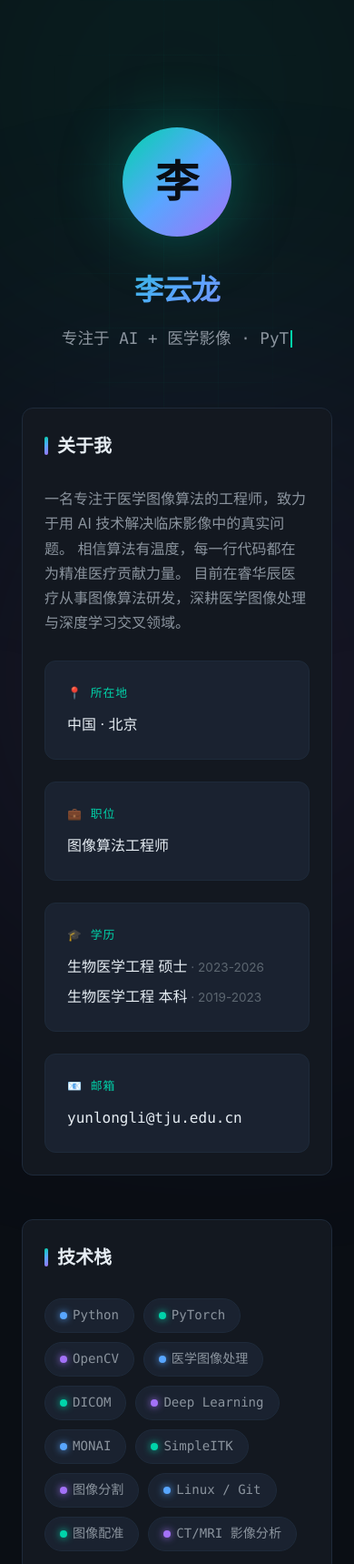
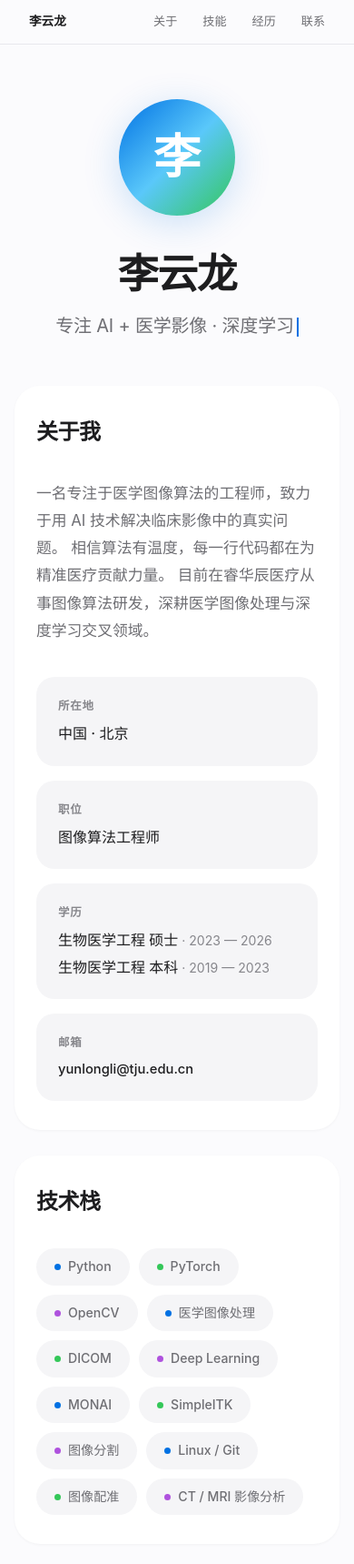
Before and after one commit to yli521770-bit/about-me, a plain HTML site: page index.html in a window 390 px wide. Shown: the top 1719 px of the page at 91% size. Drawn offline with Linux system fonts and the light colour scheme.

Commit message:
更新Apple风格设计

```diff
--- a/index.html
+++ b/index.html
@@ -3,28 +3,29 @@
 <head>
 <meta charset="UTF-8">
 <meta name="viewport" content="width=device-width, initial-scale=1.0">
-<title>个人主页 - 关于我</title>
+<title>李云龙 — 个人主页</title>
 <style>
-  /* ========== Reset & Base ========== */
   *, *::before, *::after { box-sizing: border-box; margin: 0; padding: 0; }
 
   :root {
-    --bg: #0a0e14;
-    --surface: #131820;
-    --surface-hover: #1a2230;
-    --border: #1e2a3a;
-    --text-primary: #e6edf3;
-    --text-secondary: #8b949e;
-    --text-muted: #5c6670;
-    --accent: #00d4aa;
-    --accent-glow: rgba(0, 212, 170, 0.25);
-    --blue: #58a6ff;
-    --purple: #a371f7;
-    --gradient: linear-gradient(135deg, var(--accent) 0%, var(--blue) 50%, var(--purple) 100%);
-    --radius: 12px;
-    --transition: 0.3s cubic-bezier(0.4, 0, 0.2, 1);
-    --font-mono: 'SF Mono', 'Cascadia Code', 'Fira Code', 'JetBrains Mono', 'Consolas', monospace;
-    --font-sans: -apple-system, BlinkMacSystemFont, 'Segoe UI', 'PingFang SC', 'Microsoft YaHei', sans-serif;
+    --bg: #fbfbfd;
+    --surface: #ffffff;
+    --text-primary: #1d1d1f;
+    --text-secondary: #6e6e73;
+    --text-tertiary: #86868b;
+    --accent: #0071e3;
+    --accent-hover: #0077ed;
+    --border: #d2d2d7;
+    --border-light: #e8e8ed;
+    --shadow-sm: 0 1px 3px rgba(0,0,0,0.04);
+    --shadow-md: 0 4px 20px rgba(0,0,0,0.06);
+    --shadow-lg: 0 20px 60px rgba(0,0,0,0.08);
+    --radius-sm: 12px;
+    --radius: 20px;
+    --radius-lg: 28px;
+    --transition: 0.35s cubic-bezier(0.25, 0.1, 0.25, 1);
+    --font-sans: -apple-system, BlinkMacSystemFont, 'SF Pro Display', 'SF Pro Text', 'PingFang SC', 'Hiragino Sans GB', 'Microsoft YaHei', sans-serif;
+    --font-mono: 'SF Mono', 'Cascadia Code', 'Fira Code', 'JetBrains Mono', monospace;
   }
 
   html { scroll-behavior: smooth; }
@@ -33,182 +34,161 @@
     font-family: var(--font-sans);
     background: var(--bg);
     color: var(--text-primary);
-    line-height: 1.7;
-    min-height: 100vh;
-    overflow-x: hidden;
+    line-height: 1.6;
+    -webkit-font-smoothing: antialiased;
+    -moz-osx-font-smoothing: grayscale;
   }
 
-  /* ========== Animated background grid ========== */
-  .bg-grid {
-    position: fixed;
-    inset: 0;
-    z-index: 0;
-    pointer-events: none;
-    background-image:
-      linear-gradient(rgba(0, 212, 170, 0.03) 1px, transparent 1px),
-      linear-gradient(90deg, rgba(0, 212, 170, 0.03) 1px, transparent 1px);
-    background-size: 60px 60px;
-    mask-image: radial-gradient(ellipse 60% 60% at 50% 30%, black 30%, transparent 70%);
+  /* ===== Nav ===== */
+  .nav {
+    position: sticky;
+    top: 0;
+    z-index: 100;
+    backdrop-filter: saturate(180%) blur(20px);
+    -webkit-backdrop-filter: saturate(180%) blur(20px);
+    background: rgba(251, 251, 253, 0.72);
+    border-bottom: 1px solid var(--border-light);
+  }
+  .nav-inner {
+    max-width: 1024px;
+    margin: 0 auto;
+    padding: 0 32px;
+    height: 48px;
+    display: flex;
+    align-items: center;
+    justify-content: space-between;
+    font-size: 0.85rem;
+    font-weight: 500;
+  }
+  .nav-name { color: var(--text-primary); font-weight: 600; }
+  .nav-links { display: flex; gap: 28px; list-style: none; }
+  .nav-links a {
+    color: var(--text-secondary);
+    text-decoration: none;
+    transition: color var(--transition);
+    font-size: 0.82rem;
+  }
+  .nav-links a:hover { color: var(--accent); }
+
+  /* ===== Container ===== */
+  .container {
+    max-width: 800px;
+    margin: 0 auto;
+    padding: 0 32px;
   }
 
-  .bg-glow {
-    position: fixed;
-    width: 600px;
-    height: 600px;
-    border-radius: 50%;
-    filter: blur(180px);
-    opacity: 0.12;
-    pointer-events: none;
-    z-index: 0;
-  }
-  .bg-glow--top {
-    top: -200px;
-    left: 50%;
-    transform: translateX(-50%);
-    background: var(--accent);
-  }
-  .bg-glow--bottom {
-    bottom: -200px;
-    right: -150px;
-    background: var(--purple);
-  }
-
-  /* ========== Layout ========== */
-  .container {
-    position: relative;
-    z-index: 1;
-    max-width: 960px;
-    margin: 0 auto;
-    padding: 60px 24px 80px;
-  }
-
-  /* ========== Header / Hero ========== */
+  /* ===== Hero ===== */
   .hero {
     text-align: center;
-    padding: 80px 0 60px;
+    padding: 100px 0 80px;
   }
-
   .avatar {
-    width: 120px;
-    height: 120px;
+    width: 128px;
+    height: 128px;
     border-radius: 50%;
-    background: var(--gradient);
+    background: linear-gradient(135deg, #0071e3 0%, #5ac8fa 50%, #34c759 100%);
     display: flex;
     align-items: center;
     justify-content: center;
-    margin: 0 auto 32px;
-    font-size: 48px;
+    margin: 0 auto 40px;
+    font-size: 52px;
+    font-weight: 600;
+    color: #fff;
+    letter-spacing: 0;
+    box-shadow: 0 8px 40px rgba(0, 113, 227, 0.2);
+  }
+  .hero h1 {
+    font-size: clamp(2.8rem, 6vw, 4rem);
     font-weight: 700;
-    color: var(--bg);
-    position: relative;
-    box-shadow: 0 0 60px var(--accent-glow);
-    animation: avatarPulse 3s ease-in-out infinite;
+    letter-spacing: -0.03em;
+    color: var(--text-primary);
+    margin-bottom: 16px;
+    line-height: 1.1;
   }
-  @keyframes avatarPulse {
-    0%, 100% { box-shadow: 0 0 40px var(--accent-glow); }
-    50%      { box-shadow: 0 0 80px rgba(0, 212, 170, 0.4); }
-  }
-
-  .hero h1 {
-    font-size: clamp(2rem, 5vw, 2.8rem);
-    font-weight: 800;
-    background: var(--gradient);
-    -webkit-background-clip: text;
-    -webkit-text-fill-color: transparent;
-    background-clip: text;
-    letter-spacing: -0.02em;
-    margin-bottom: 12px;
-  }
-
   .hero .tagline {
-    font-size: 1.1rem;
+    font-size: 1.25rem;
     color: var(--text-secondary);
-    font-family: var(--font-mono);
     font-weight: 400;
+    letter-spacing: -0.01em;
   }
   .hero .tagline .cursor {
     display: inline-block;
     width: 2px;
-    height: 1.1em;
+    height: 1.05em;
     background: var(--accent);
     vertical-align: text-bottom;
-    margin-left: 2px;
+    margin-left: 3px;
     animation: blink 1s step-end infinite;
   }
-  @keyframes blink { 0%, 100% { opacity: 1; } 50% { opacity: 0; } }
+  @keyframes blink { 0%,100%{opacity:1} 50%{opacity:0} }
 
-  /* ========== Section common ========== */
+  /* ===== Section ===== */
   .section {
-    margin-bottom: 48px;
+    margin-bottom: 28px;
     background: var(--surface);
-    border: 1px solid var(--border);
-    border-radius: var(--radius);
-    padding: 40px;
-    backdrop-filter: blur(12px);
-    transition: border-color var(--transition);
+    border-radius: var(--radius-lg);
+    padding: 48px 52px;
+    box-shadow: var(--shadow-sm);
+    transition: box-shadow var(--transition);
   }
-  .section:hover {
-    border-color: rgba(0, 212, 170, 0.3);
+  .section:hover { box-shadow: var(--shadow-md); }
+
+  @media (max-width: 640px) {
+    .section { padding: 32px 24px; }
+    .container { padding: 0 16px; }
+    .hero { padding: 60px 0 50px; }
   }
 
   .section-title {
-    display: flex;
-    align-items: center;
-    gap: 10px;
-    font-size: 1.25rem;
+    font-size: 1.5rem;
     font-weight: 700;
-    margin-bottom: 28px;
+    letter-spacing: -0.02em;
+    margin-bottom: 32px;
     color: var(--text-primary);
   }
-  .section-title::before {
-    content: '';
-    display: inline-block;
-    width: 4px;
-    height: 20px;
-    background: var(--gradient);
-    border-radius: 2px;
+
+  /* ===== About ===== */
+  .about-text {
+    color: var(--text-secondary);
+    font-size: 1.05rem;
+    line-height: 1.8;
+    margin-bottom: 36px;
   }
-
-  /* ========== Intro ========== */
   .intro-grid {
     display: grid;
     grid-template-columns: 1fr 1fr;
-    gap: 24px;
+    gap: 16px;
   }
-  @media (max-width: 640px) {
-    .intro-grid { grid-template-columns: 1fr; }
-    .section { padding: 24px; }
-  }
+  @media (max-width: 640px) { .intro-grid { grid-template-columns: 1fr; } }
 
   .intro-card {
-    background: var(--surface-hover);
-    border: 1px solid var(--border);
+    background: #f5f5f7;
     border-radius: var(--radius);
-    padding: 24px;
-    transition: border-color var(--transition), transform var(--transition);
+    padding: 22px 24px;
+    transition: background var(--transition);
+    cursor: default;
   }
-  .intro-card:hover {
-    border-color: rgba(88, 166, 255, 0.4);
-    transform: translateY(-2px);
-  }
+  .intro-card:hover { background: #eeee f0; }
   .intro-card .label {
-    font-size: 0.8rem;
+    font-size: 0.78rem;
+    font-weight: 600;
     text-transform: uppercase;
-    letter-spacing: 0.08em;
-    color: var(--accent);
-    font-family: var(--font-mono);
-    margin-bottom: 10px;
+    letter-spacing: 0.06em;
+    color: var(--text-tertiary);
+    margin-bottom: 8px;
   }
   .intro-card .value {
     color: var(--text-primary);
     font-size: 1rem;
+    font-weight: 500;
   }
   .intro-card .value small {
-    color: var(--text-muted);
-    font-size: 0.85rem;
+    color: var(--text-tertiary);
+    font-size: 0.88rem;
+    font-weight: 400;
   }
 
-  /* ========== Skills ========== */
+  /* ===== Skills ===== */
   .skills-row {
     display: flex;
     flex-wrap: wrap;
@@ -217,189 +197,174 @@
   .skill-tag {
     display: inline-flex;
     align-items: center;
-    gap: 6px;
-    padding: 6px 16px;
-    border-radius: 20px;
+    gap: 8px;
+    padding: 9px 20px;
+    border-radius: 100px;
     font-size: 0.88rem;
-    font-family: var(--font-mono);
-    background: var(--surface-hover);
-    border: 1px solid var(--border);
+    font-weight: 500;
+    background: #f5f5f7;
     color: var(--text-secondary);
     transition: all var(--transition);
+    cursor: default;
   }
   .skill-tag:hover {
-    border-color: var(--accent);
-    color: var(--accent);
-    box-shadow: 0 0 20px rgba(0, 212, 170, 0.1);
+    background: var(--accent);
+    color: #fff;
   }
   .skill-tag .dot {
-    width: 8px;
-    height: 8px;
+    width: 7px;
+    height: 7px;
     border-radius: 50%;
     flex-shrink: 0;
+    transition: background var(--transition);
   }
-  .dot--green  { background: var(--accent); box-shadow: 0 0 8px var(--accent); }
-  .dot--blue   { background: var(--blue);  box-shadow: 0 0 8px var(--blue); }
-  .dot--purple { background: var(--purple);box-shadow: 0 0 8px var(--purple); }
+  .skill-tag:hover .dot { background: #fff !important; box-shadow: none; }
+  .dot--a { background: #0071e3; }
+  .dot--b { background: #34c759; }
+  .dot--c { background: #af52de; }
 
-  /* ========== QR / Contact ========== */
+  /* ===== Timeline ===== */
+  .timeline {
+    display: flex;
+    flex-direction: column;
+    gap: 0;
+  }
+  .timeline-item {
+    display: grid;
+    grid-template-columns: 140px 1fr;
+    gap: 24px;
+    padding: 20px 0;
+    border-bottom: 1px solid var(--border-light);
+    align-items: start;
+  }
+  .timeline-item:last-child { border-bottom: none; }
+  @media (max-width: 640px) {
+    .timeline-item { grid-template-columns: 1fr; gap: 4px; }
+  }
+  .timeline-item .date {
+    font-size: 0.85rem;
+    color: var(--text-tertiary);
+    font-weight: 500;
+    padding-top: 2px;
+  }
+  .timeline-item .body .title {
+    font-weight: 600;
+    color: var(--text-primary);
+    font-size: 1rem;
+    margin-bottom: 4px;
+  }
+  .timeline-item .body .desc {
+    color: var(--text-secondary);
+    font-size: 0.9rem;
+    line-height: 1.6;
+  }
+
+  /* ===== Contact ===== */
   .contact-grid {
     display: grid;
-    grid-template-columns: 1fr 1fr;
-    gap: 32px;
+    grid-template-columns: auto 1fr;
+    gap: 48px;
     align-items: center;
   }
   @media (max-width: 640px) {
-    .contact-grid { grid-template-columns: 1fr; }
+    .contact-grid { grid-template-columns: 1fr; justify-items: center; }
   }
-
   .qr-wrapper {
     display: flex;
     flex-direction: column;
     align-items: center;
-    gap: 16px;
+    gap: 14px;
   }
   .qr-box {
-    width: 180px;
-    height: 180px;
+    width: 160px;
+    height: 160px;
     background: #fff;
     border-radius: var(--radius);
     display: flex;
     align-items: center;
     justify-content: center;
-    padding: 12px;
-    box-shadow: 0 0 40px rgba(0, 212, 170, 0.15);
+    padding: 10px;
+    box-shadow: var(--shadow-md);
     transition: box-shadow var(--transition);
   }
-  .qr-box:hover {
-    box-shadow: 0 0 60px rgba(0, 212, 170, 0.3);
+  .qr-box:hover { box-shadow: var(--shadow-lg); }
+  .qr-box img { width: 100%; height: 100%; border-radius: 10px; }
+  .qr-label {
+    font-size: 0.82rem;
+    color: var(--text-tertiary);
+    text-align: center;
+    font-weight: 500;
   }
-  /* QR code built with pure CSS/SVG — replace with a real QR image */
-  .qr-svg {
-    width: 100%;
-    height: 100%;
-  }
-  .qr-label {
-    font-size: 0.85rem;
-    color: var(--text-muted);
-    font-family: var(--font-mono);
-    text-align: center;
-  }
-
   .contact-links {
     display: flex;
     flex-direction: column;
-    gap: 16px;
+    gap: 12px;
   }
   .contact-link {
     display: flex;
     align-items: center;
-    gap: 12px;
-    padding: 14px 18px;
+    gap: 14px;
+    padding: 16px 20px;
     border-radius: var(--radius);
-    background: var(--surface-hover);
-    border: 1px solid var(--border);
-    color: var(--text-secondary);
+    background: #f5f5f7;
+    color: var(--text-primary);
     text-decoration: none;
-    font-family: var(--font-mono);
-    font-size: 0.92rem;
+    font-size: 0.95rem;
+    font-weight: 500;
     transition: all var(--transition);
   }
   .contact-link:hover {
-    border-color: var(--accent);
-    color: var(--accent);
-    box-shadow: 0 0 24px rgba(0, 212, 170, 0.08);
-    transform: translateX(4px);
+    background: var(--accent);
+    color: #fff;
+    transform: translateY(-1px);
+    box-shadow: 0 8px 24px rgba(0, 113, 227, 0.2);
   }
   .contact-link .icon {
-    font-size: 1.3rem;
-    width: 36px;
-    height: 36px;
+    font-size: 1.2rem;
+    width: 32px;
+    height: 32px;
     display: flex;
     align-items: center;
     justify-content: center;
-    background: var(--surface);
-    border-radius: 8px;
     flex-shrink: 0;
   }
 
-  /* ========== Timeline / Experience ========== */
-  .timeline {
-    position: relative;
-    padding-left: 24px;
-  }
-  .timeline::before {
-    content: '';
-    position: absolute;
-    left: 0;
-    top: 4px;
-    bottom: 4px;
-    width: 1px;
-    background: var(--border);
-  }
-  .timeline-item {
-    position: relative;
-    margin-bottom: 28px;
-    padding-left: 20px;
-  }
-  .timeline-item::before {
-    content: '';
-    position: absolute;
-    left: calc(-24px - 3.5px);
-    top: 7px;
-    width: 8px;
-    height: 8px;
-    border-radius: 50%;
-    background: var(--accent);
-    box-shadow: 0 0 10px var(--accent-glow);
-  }
-  .timeline-item .date {
-    font-size: 0.8rem;
-    color: var(--text-muted);
-    font-family: var(--font-mono);
-    margin-bottom: 4px;
-  }
-  .timeline-item .title {
-    font-weight: 600;
-    color: var(--text-primary);
-    margin-bottom: 4px;
-  }
-  .timeline-item .desc {
-    color: var(--text-secondary);
-    font-size: 0.92rem;
-  }
-
-  /* ========== Footer ========== */
+  /* ===== Footer ===== */
   .footer {
     text-align: center;
-    padding: 40px 0 20px;
-    color: var(--text-muted);
+    padding: 48px 0 32px;
+    color: var(--text-tertiary);
     font-size: 0.82rem;
-    font-family: var(--font-mono);
   }
-  .footer span {
-    color: var(--accent);
+  .footer span { color: var(--accent); font-weight: 500; }
+
+  /* ===== Scroll Reveal ===== */
+  .reveal {
+    opacity: 0;
+    transform: translateY(30px);
+    transition: opacity 0.7s cubic-bezier(0.25, 0.1, 0.25, 1),
+                transform 0.7s cubic-bezier(0.25, 0.1, 0.25, 1);
   }
-
-  /* ========== Glitch effect on hover for name ========== */
-  @keyframes glitch {
-    0%, 100% { transform: translate(0); }
-    20% { transform: translate(-1px, 1px); }
-    40% { transform: translate(1px, -1px); }
-    60% { transform: translate(-1px, -1px); }
-    80% { transform: translate(1px, 1px); }
-  }
-  .hero h1:hover {
-    animation: glitch 0.3s ease-in-out;
+  .reveal.visible {
+    opacity: 1;
+    transform: translateY(0);
   }
 </style>
 </head>
 <body>
 
-<!-- Background effects -->
-<div class="bg-grid"></div>
-<div class="bg-glow bg-glow--top"></div>
-<div class="bg-glow bg-glow--bottom"></div>
+<!-- Nav -->
+<nav class="nav">
+  <div class="nav-inner">
+    <span class="nav-name">李云龙</span>
+    <ul class="nav-links">
+      <li><a href="#about">关于</a></li>
+      <li><a href="#skills">技能</a></li>
+      <li><a href="#experience">经历</a></li>
+      <li><a href="#contact">联系</a></li>
+    </ul>
+  </div>
+</nav>
 
 <main class="container">
 
@@ -413,97 +378,104 @@
   </header>
 
   <!-- ===== 关于我 ===== -->
-  <section class="section">
+  <section class="section reveal" id="about">
     <h2 class="section-title">关于我</h2>
-    <p style="color: var(--text-secondary); margin-bottom: 28px; font-size: 1rem;">
+    <p class="about-text">
       一名专注于医学图像算法的工程师，致力于用 AI 技术解决临床影像中的真实问题。
       相信算法有温度，每一行代码都在为精准医疗贡献力量。
       目前在睿华辰医疗从事图像算法研发，深耕医学图像处理与深度学习交叉领域。
     </p>
     <div class="intro-grid">
       <div class="intro-card">
-        <div class="label">📍 所在地</div>
+        <div class="label">所在地</div>
         <div class="value">中国 · 北京</div>
       </div>
       <div class="intro-card">
-        <div class="label">💼 职位</div>
+        <div class="label">职位</div>
         <div class="value">图像算法工程师</div>
       </div>
       <div class="intro-card">
-        <div class="label">🎓 学历</div>
-        <div class="value">生物医学工程 硕士<small> · 2023-2026</small></div>
-        <div class="value" style="margin-top:6px;">生物医学工程 本科<small> · 2019-2023</small></div>
+        <div class="label">学历</div>
+        <div class="value">生物医学工程 硕士<small> · 2023 — 2026</small></div>
+        <div class="value" style="margin-top:4px;">生物医学工程 本科<small> · 2019 — 2023</small></div>
       </div>
       <div class="intro-card">
-        <div class="label">📧 邮箱</div>
-        <div class="value" style="font-family: var(--font-mono);">yunlongli@tju.edu.cn</div>
+        <div class="label">邮箱</div>
+        <div class="value" style="font-size:0.92rem;">yunlongli@tju.edu.cn</div>
       </div>
     </div>
   </section>
 
   <!-- ===== 技能栈 ===== -->
-  <section class="section">
+  <section class="section reveal" id="skills">
     <h2 class="section-title">技术栈</h2>
     <div class="skills-row">
-      <span class="skill-tag"><span class="dot dot--blue"></span> Python</span>
-      <span class="skill-tag"><span class="dot dot--green"></span> PyTorch</span>
-      <span class="skill-tag"><span class="dot dot--purple"></span> OpenCV</span>
-      <span class="skill-tag"><span class="dot dot--blue"></span> 医学图像处理</span>
-      <span class="skill-tag"><span class="dot dot--green"></span> DICOM</span>
-      <span class="skill-tag"><span class="dot dot--purple"></span> Deep Learning</span>
-      <span class="skill-tag"><span class="dot dot--blue"></span> MONAI</span>
-      <span class="skill-tag"><span class="dot dot--green"></span> SimpleITK</span>
-      <span class="skill-tag"><span class="dot dot--purple"></span> 图像分割</span>
-      <span class="skill-tag"><span class="dot dot--blue"></span> Linux / Git</span>
-      <span class="skill-tag"><span class="dot dot--green"></span> 图像配准</span>
-      <span class="skill-tag"><span class="dot dot--purple"></span> CT/MRI 影像分析</span>
+      <span class="skill-tag"><span class="dot dot--a"></span>Python</span>
+      <span class="skill-tag"><span class="dot dot--b"></span>PyTorch</span>
+      <span class="skill-tag"><span class="dot dot--c"></span>OpenCV</span>
+      <span class="skill-tag"><span class="dot dot--a"></span>医学图像处理</span>
+      <span class="skill-tag"><span class="dot dot--b"></span>DICOM</span>
+      <span class="skill-tag"><span class="dot dot--c"></span>Deep Learning</span>
+      <span class="skill-tag"><span class="dot dot--a"></span>MONAI</span>
+      <span class="skill-tag"><span class="dot dot--b"></span>SimpleITK</span>
+      <span class="skill-tag"><span class="dot dot--c"></span>图像分割</span>
+      <span class="skill-tag"><span class="dot dot--a"></span>Linux / Git</span>
+      <span class="skill-tag"><span class="dot dot--b"></span>图像配准</span>
+      <span class="skill-tag"><span class="dot dot--c"></span>CT / MRI 影像分析</span>
     </div>
   </section>
 
   <!-- ===== 工作经历 ===== -->
-  <section class="section">
+  <section class="section reveal" id="experience">
     <h2 class="section-title">工作经历</h2>
     <div class="timeline">
       <div class="timeline-item">
         <div class="date">2026.04 — 至今</div>
+        <div class="body">
           <div class="title">图像算法工程师 · 睿华辰医疗</div>
           <div class="desc">从事医学图像算法研发，利用深度学习技术解决临床影像辅助诊断问题。</div>
         </div>
+      </div>
       <div class="timeline-item">
         <div class="date">2025.12 — 2026.02</div>
+        <div class="body">
           <div class="title">图像算法工程师 · 北京悦琦医疗</div>
           <div class="desc">负责医学图像处理算法开发与优化，参与医疗设备软件研发。</div>
         </div>
+      </div>
       <div class="timeline-item">
         <div class="date">2025.05 — 2025.08</div>
+        <div class="body">
           <div class="title">数据运营 · 北京阶跃星辰</div>
           <div class="desc">参与 AI 模型训练数据的管理与质量把控，支持大模型数据管线建设。</div>
         </div>
+      </div>
       <div class="timeline-item">
         <div class="date">2023.02 — 2023.05</div>
+        <div class="body">
           <div class="title">放疗科实习 · 天津医科大学肿瘤医院</div>
           <div class="desc">在放疗科参与医学影像相关临床实践，了解放疗计划中的图像处理流程。</div>
         </div>
       </div>
+    </div>
   </section>
 
-  <!-- ===== 联系我 / QR ===== -->
-  <section class="section">
+  <!-- ===== 联系我 ===== -->
+  <section class="section reveal" id="contact">
     <h2 class="section-title">联系我</h2>
     <div class="contact-grid">
       <div class="qr-wrapper">
         <div class="qr-box">
-          <img src="URL.jpg" alt="微信二维码" style="width:100%;height:100%;border-radius:8px;" />
+          <img src="URL.jpg" alt="微信二维码" />
         </div>
         <span class="qr-label">微信扫码添加好友</span>
       </div>
-
       <div class="contact-links">
         <a class="contact-link" href="mailto:yunlongli@tju.edu.cn">
           <span class="icon">📧</span> yunlongli@tju.edu.cn
         </a>
-        <a class="contact-link" href="#" target="_blank" rel="noopener">
-          <span class="icon">💬</span> 微信: LiYunLongLF
+        <a class="contact-link" href="#">
+          <span class="icon">💬</span> 微信：LiYunLongLF
         </a>
       </div>
     </div>
@@ -511,51 +483,41 @@
 
   <!-- ===== Footer ===== -->
   <footer class="footer">
-    <p>© 2024 <span>李云龙</span> · Built with ❤️ and pure HTML/CSS · 持续学习，保持好奇</p>
+    <p>© 2024 <span>李云龙</span> · 持续学习，保持好奇</p>
   </footer>
 
 </main>
 
-<!-- ========== Typewriter script ========== -->
+<!-- Typewriter -->
 <script>
-  (function() {
-    const phrases = [
+(function(){
+  const phrases=[
     '医学图像算法工程师',
-      '专注于 AI + 医学影像 · PyTorch · 深度学习',
-      '用算法为精准医疗赋能',
-      'Let\'s build something amazing ✨'
+    '专注 AI + 医学影像 · 深度学习',
+    '用算法为精准医疗赋能'
   ];
-    const el = document.getElementById('typewriter');
-    let phraseIdx = 0;
-    let charIdx = 0;
-    let isDeleting = false;
-    let wait = false;
+  const el=document.getElementById('typewriter');
+  let pi=0,ci=0,del=false;
+  function tick(){
+    const cur=phrases[pi];
+    el.textContent=del?cur.substring(0,ci-1):cur.substring(0,ci+1);
+    ci+=del?-1:1;
+    let s=del?25:65;
+    if(!del&&ci===cur.length){s=1800;del=true;}
+    else if(del&&ci===0){del=false;pi=(pi+1)%phrases.length;s=350;}
+    setTimeout(tick,s);
+  }
+  setTimeout(tick,600);
+})();
+</script>
 
-    function tick() {
-      const current = phrases[phraseIdx];
-      if (isDeleting) {
-        el.textContent = current.substring(0, charIdx - 1);
-        charIdx--;
-      } else {
-        el.textContent = current.substring(0, charIdx + 1);
-        charIdx++;
-      }
-
-      let speed = isDeleting ? 30 : 70;
-
-      if (!isDeleting && charIdx === current.length) {
-        speed = 2000;
-        isDeleting = true;
-      } else if (isDeleting && charIdx === 0) {
-        isDeleting = false;
-        phraseIdx = (phraseIdx + 1) % phrases.length;
-        speed = 400;
-      }
-
-      setTimeout(tick, speed);
-    }
-
-    setTimeout(tick, 500);
+<!-- Scroll Reveal -->
+<script>
+(function(){
+  const obs=new IntersectionObserver((entries)=>{
+    entries.forEach(e=>{if(e.isIntersecting)e.target.classList.add('visible');});
+  },{threshold:0.15});
+  document.querySelectorAll('.reveal').forEach(el=>obs.observe(el));
 })();
 </script>
 
```
Lines whose indentation alone changed are shown as unchanged.
